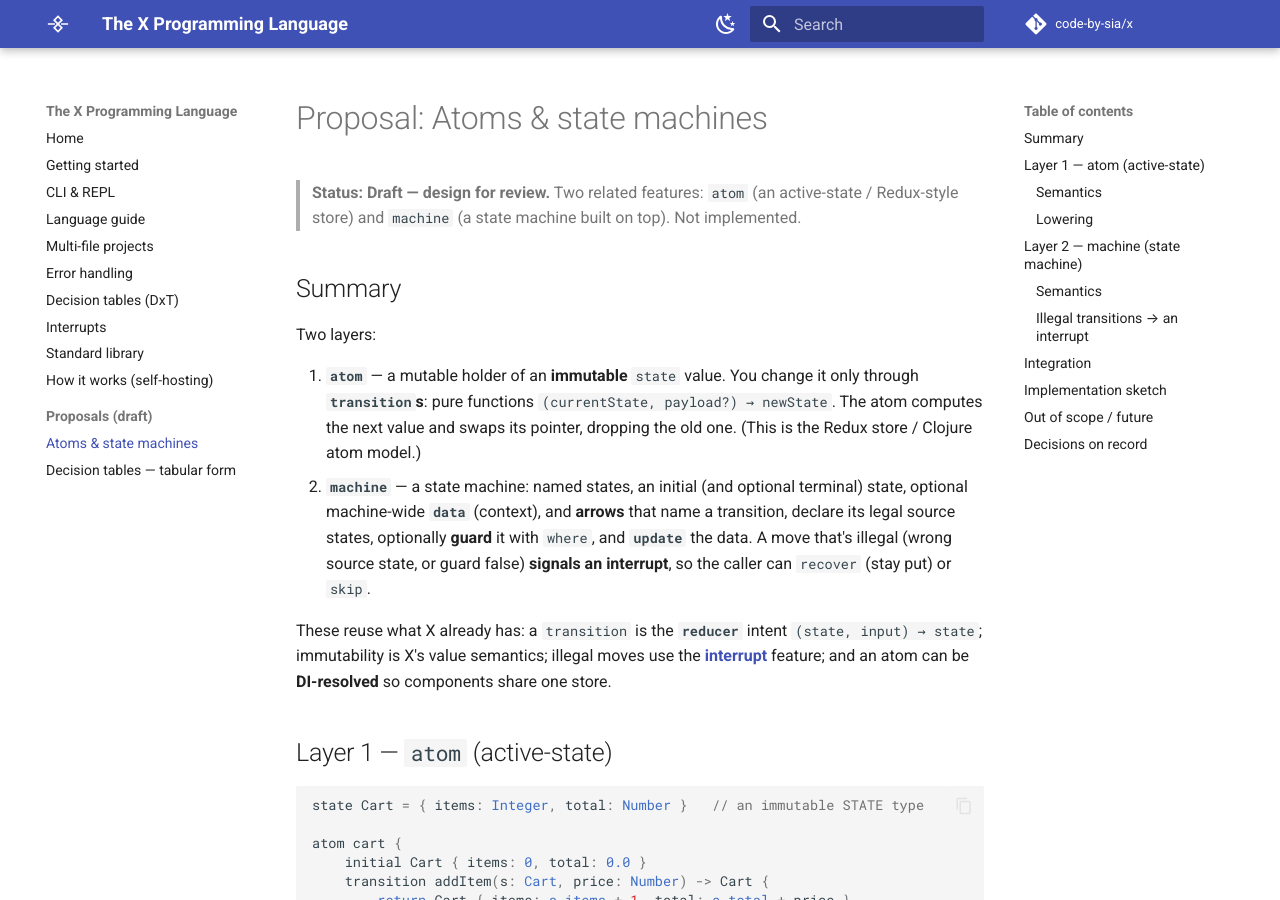
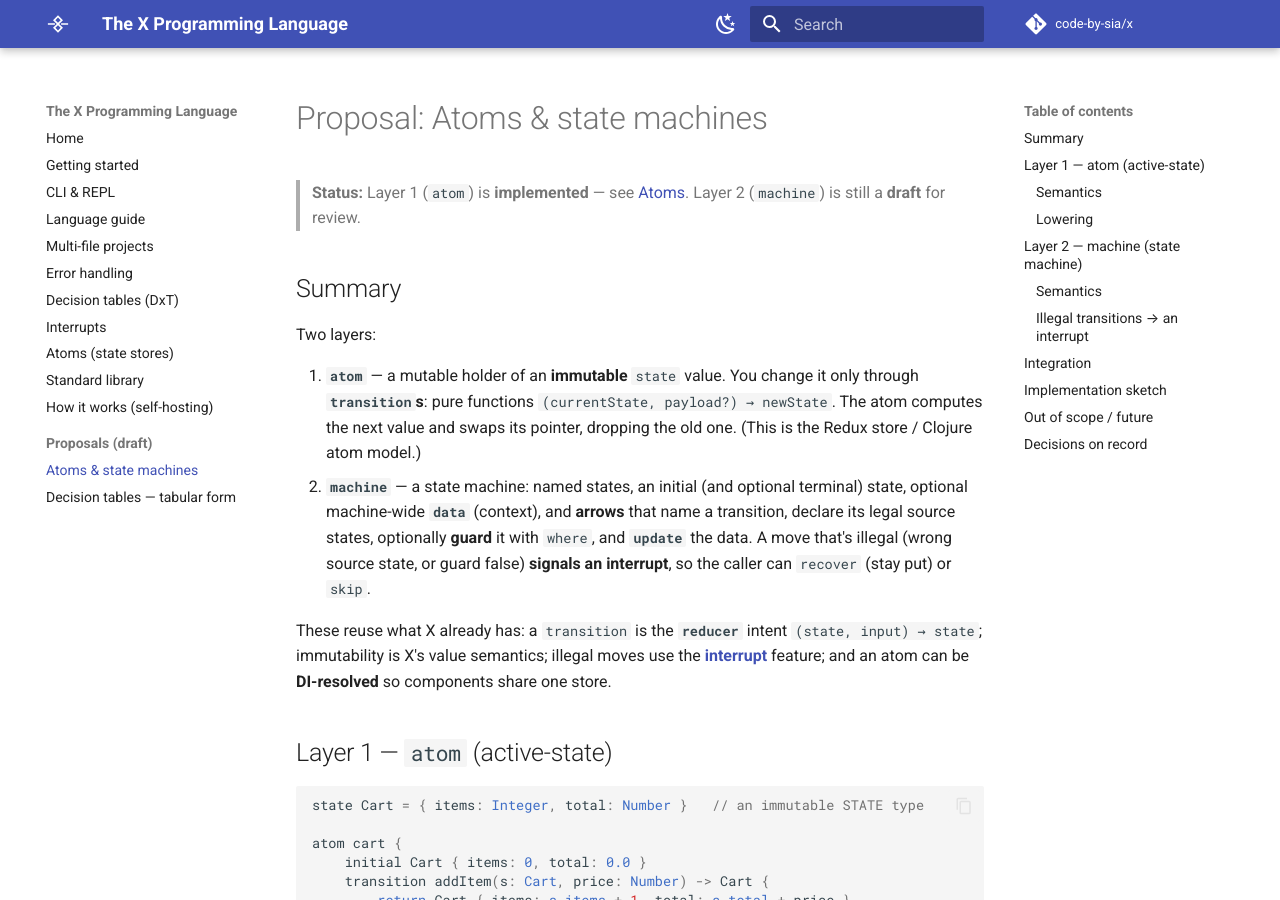
Before and after one commit to code-by-sia/xi, an MkDocs documentation site: the page built from docs/proposals/state-machines.md, in a window 1280 px wide and 900 px high. Built offline with MkDocs 1.6.1 and Material for MkDocs 9.7.7, drawn with Linux system fonts in a browser that asks for light colours; comment, search, counter and statistics services are not loaded.

Commit message:
lang: implement atoms (active-state stores)
'atom name { initial <v>; transition f(s: T, p) -> T { ... } }' holds an
immutable 'state' value; name.f(payload) dispatches the reducer (passing the
current state) and swaps the holder; name.current reads it.

- lexer: atom/state/transition/initial keywords.
- parser: AtomSpec (name, stateTypeName, initToks, transitions: FuncSpec[]),
  Program.atoms, parseAtom; 'state' is a compound type (like type/interrupt);
  xc_helpers gets the AtomSpec typed-array helpers.
- codegen: holder global + transition reducer functions (via emitOneFunc) +
  xc_atoms_init() (runtime-seeded, called from main); use sites in genPrimary/
  genPostfix lower name.current -> __atom_name and name.f(args) ->
  (__atom_name = xc_name__f(__atom_name, args)).

Verified: atom_demo runs (items=3,total=15.49, clear->0); self-host fixpoint
byte-identical; all examples build. docs/atoms.md + nav; state-machines proposal
marks layer 1 done; README + FEATURES updated. Layer 2 (machine) still proposed.

```diff
--- a/docs/proposals/state-machines.md
+++ b/docs/proposals/state-machines.md
@@ -1,8 +1,7 @@
 # Proposal: Atoms & state machines
 
-> **Status: Draft — design for review.** Two related features: `atom` (an
-> active-state / Redux-style store) and `machine` (a state machine built on top).
-> Not implemented.
+> **Status:** Layer 1 (`atom`) is **implemented** — see
+> [Atoms](../atoms.md). Layer 2 (`machine`) is still a **draft** for review.
 
 ## Summary
 
--- a/mkdocs.yml
+++ b/mkdocs.yml
@@ -43,6 +43,7 @@
   - Error handling: error-handling.md
   - Decision tables (DxT): decisions.md
   - Interrupts: interrupts.md
+  - Atoms (state stores): atoms.md
   - Standard library: stdlib.md
   - How it works (self-hosting): internals.md
   - Proposals (draft):
```
Also changed, not shown: FEATURES.md (+2 -0 lines), README.md (+2 -0 lines), docs/atoms.md (added, +61 -0 lines), 5 other files.
